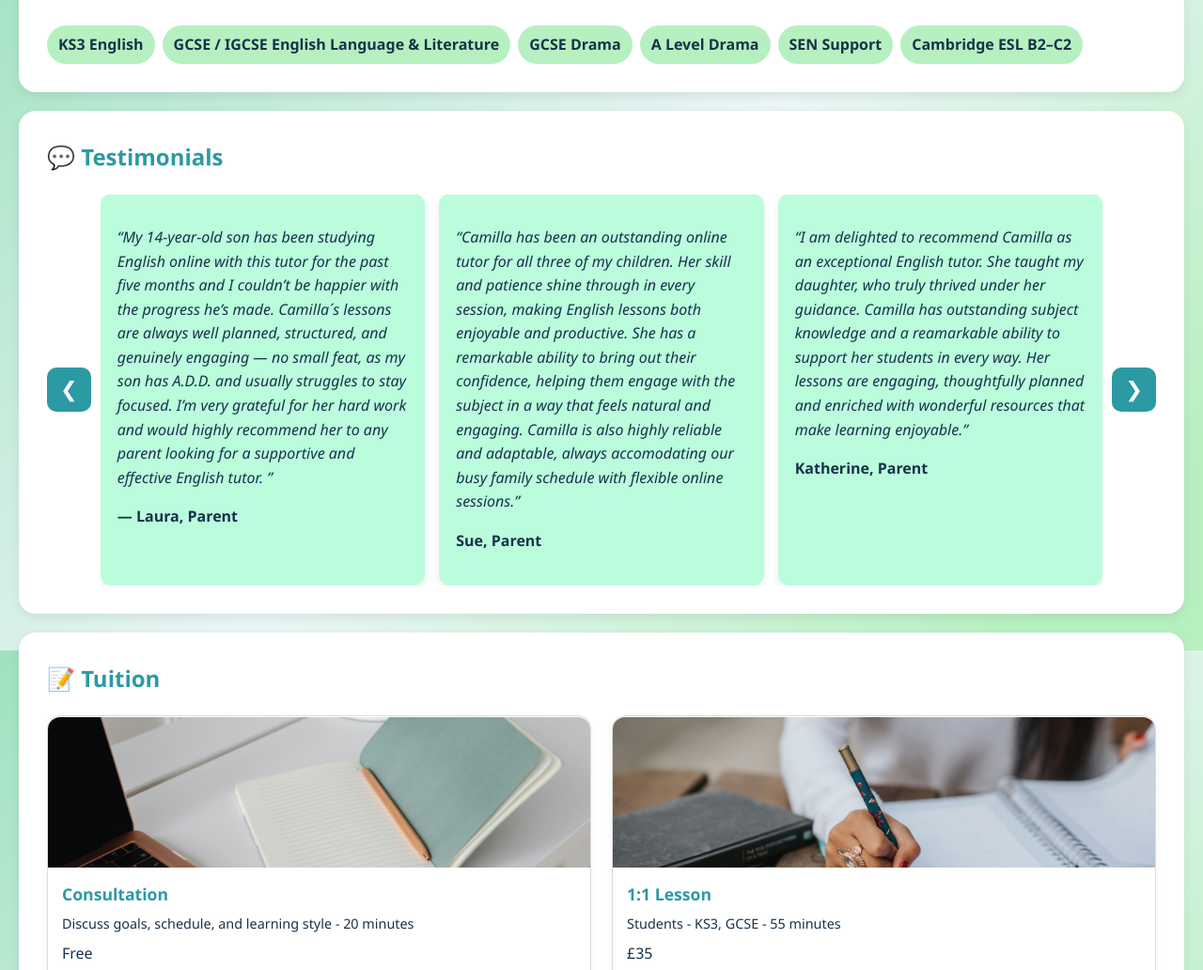
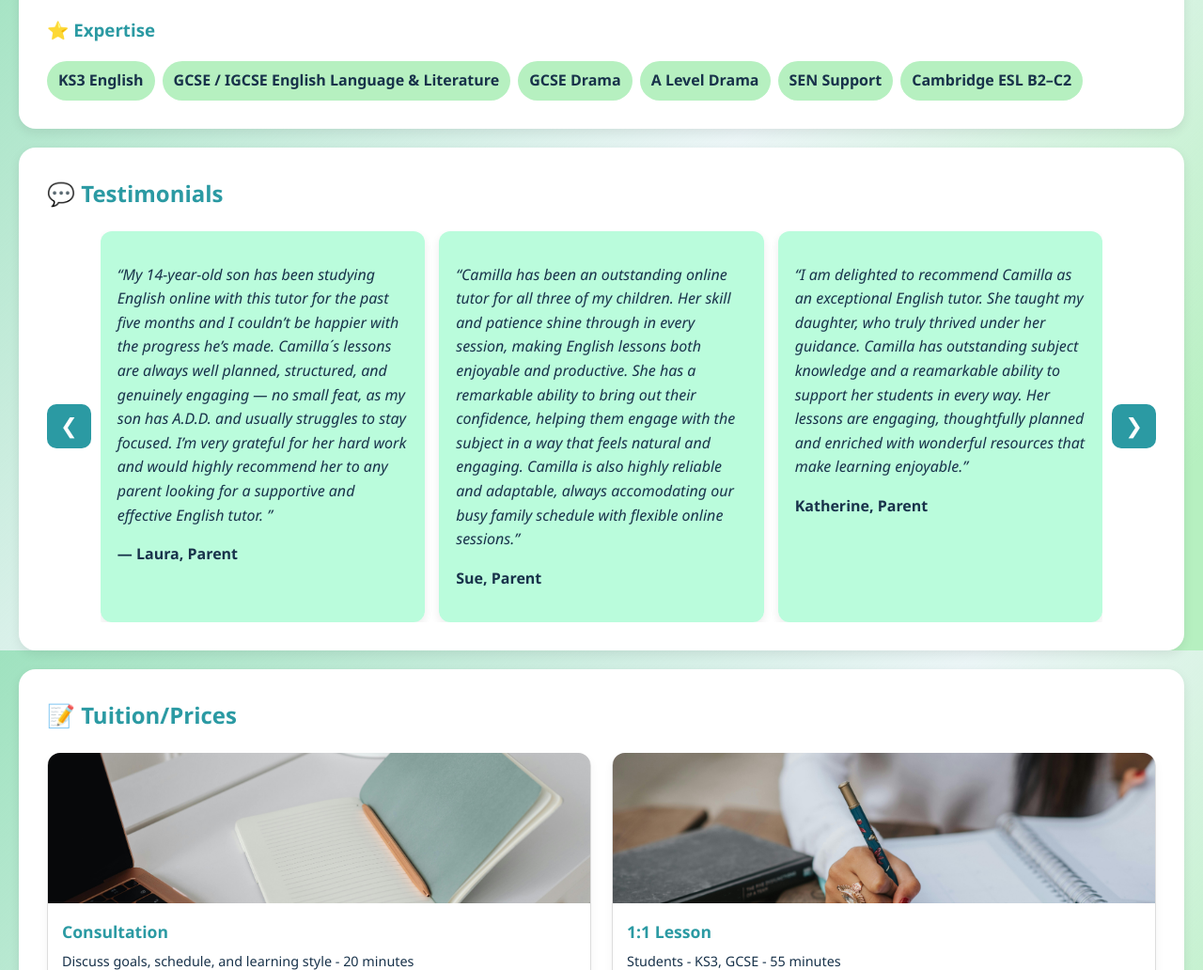
Before and after one commit to bfranklin662/CJM-Tutoring, a plain HTML site: page index.html in a window 1280 px wide. Shown: the part 1708-2740 px from the top of the page at 94% size. Drawn offline with Linux system fonts and the light colour scheme.

Commit message:
Update index.html

```diff
--- a/index.html
+++ b/index.html
@@ -8,8 +8,7 @@
   <meta property="og:title" content="CJM Tutoring – English & Drama Tuition" />
   <meta property="og:description"
     content="Calm, personalised online tuition for English, Drama & ESL. Ages 7–18 and adult learners." />
-  <meta property="og:image"
-    content="https://i.ibb.co/ndZQN9K/website-image.jpg" />
+  <meta property="og:image" content="https://i.ibb.co/ndZQN9K/website-image.jpg" />
   <meta property="og:image:width" content="1200" />
   <meta property="og:image:height" content="630" />
   <meta property="og:type" content="website" />
@@ -49,7 +48,7 @@
         <a href="#ethos">Ethos</a>
         <a href="#background">Background</a>
         <a href="#testimonials">Testimonials</a>
-        <a href="#tuition">Tuition</a>
+        <a href="#tuition">Tuition/Prices</a>
         <a href="#contact">Contact</a>
       </nav>
     </div>
@@ -131,6 +130,8 @@
           <img class="image" src="images/camilla2.jpeg" alt="books">
         </div>
       </div>
+      <div class="expertise-wrapper">
+        <h3 class="expertise">&#11088; Expertise</h3>
         <div class="chips">
           <div class="chip">KS3 English</div>
           <div class="chip">GCSE / IGCSE English Language & Literature</div>
@@ -138,6 +139,7 @@
           <div class="chip">A Level Drama</div>
           <div class="chip">SEN Support</div>
           <div class="chip">Cambridge ESL B2–C2</div>
+        </div>
       </div>
     </section>
 
@@ -199,7 +201,7 @@
     </section>
 
     <section id="tuition" class="card">
-      <h2>&#128221; Tuition</h2>
+      <h2>&#128221; Tuition/Prices</h2>
 
       <div class="tuition-grid">
 
```
Lines whose indentation alone changed are shown as unchanged.
